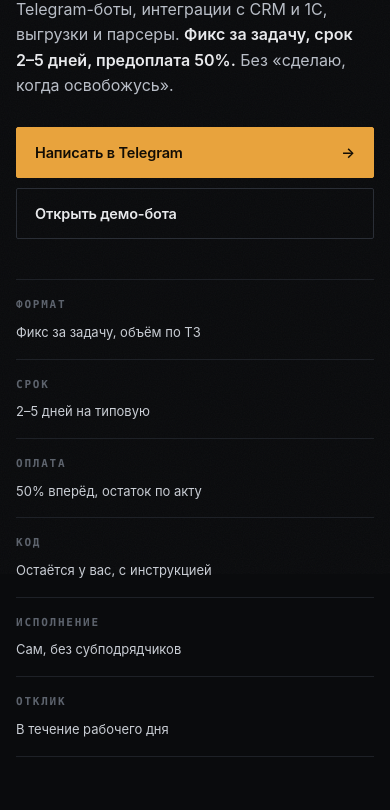
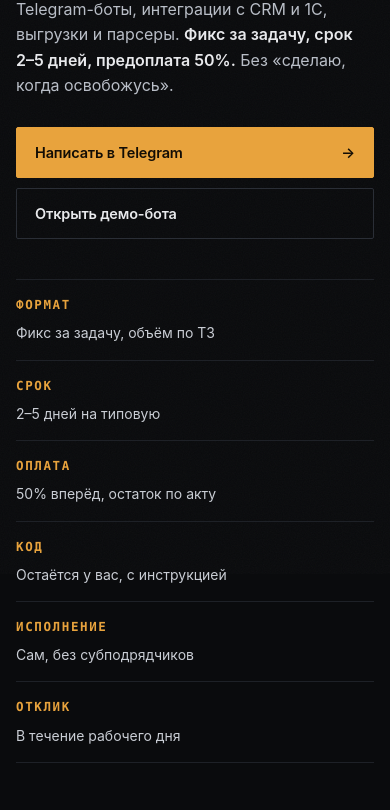
Before and after one commit to VacPit/vacpit.github.io, a plain HTML site: page index.html in a window 390 px wide. Shown: the part 270-1080 px from the top of the page. Drawn offline with Linux system fonts and the light colour scheme.

Commit message:
Site: крупнее и заметнее блок фактов в шапке

```diff
--- a/index.html
+++ b/index.html
@@ -103,13 +103,23 @@ h1 em{font-style:normal;color:var(--muted)}
 .btn.ghost:hover{border-color:#4A505B;background:rgba(255,255,255,.03);box-shadow:none}
 
 /* facts strip */
-.facts{display:flex;flex-wrap:wrap;gap:0;border-top:1px solid var(--line);border-bottom:1px solid var(--line)}
+.facts{
+  display:grid;grid-template-columns:repeat(3,minmax(0,1fr));
+  border-top:1px solid var(--line);border-bottom:1px solid var(--line);
+}
 .fact{
-  flex:1 1 190px;padding:20px 22px 20px 0;border-right:1px solid var(--line);
-  font-size:13.5px;color:var(--muted);
+  padding:22px 28px 22px 0;border-right:1px solid var(--line);
+  border-bottom:1px solid var(--line);
+  font-size:15px;line-height:1.45;color:#C9CDD4;
 }
-.fact:last-child{border-right:0}
-.fact b{display:block;font-family:var(--mono);font-size:11px;letter-spacing:.16em;text-transform:uppercase;color:var(--dim);margin-bottom:8px}
+.fact:nth-child(3n){border-right:0;padding-right:0}
+.fact:nth-child(3n+2),.fact:nth-child(3n){padding-left:28px}
+.fact:nth-child(n+4){border-bottom:0}
+.fact b{
+  display:block;font-family:var(--mono);font-size:12.5px;font-weight:600;
+  letter-spacing:.13em;text-transform:uppercase;color:var(--accent);
+  margin-bottom:9px;
+}
 .fact span{color:#C9CDD4}
 
 /* ---------- section shell ---------- */
@@ -262,8 +272,9 @@ footer{
   section{padding-top:70px}
   .shead{flex-wrap:wrap;gap:10px}
   .shead .note{margin-left:0}
-  .fact{flex:1 1 100%;border-right:0;border-bottom:1px solid var(--line);padding-right:0}
-  .fact:last-child{border-bottom:0}
+  .facts{grid-template-columns:1fr}
+  .facts .fact{padding:18px 0;border-right:0;border-bottom:1px solid var(--line)}
+  .facts .fact:last-child{border-bottom:0}
 }
 @media (max-width:720px){
   .pcard{padding:18px}
@@ -285,7 +296,7 @@ footer{
   .cta{gap:10px;margin-bottom:40px}
   .cta .btn{width:100%;justify-content:space-between}
   .facts{margin-top:8px}
-  .fact{padding:16px 0;font-size:13px}
+  .facts .fact{padding:16px 0;font-size:14px}
   section{padding-top:56px}
   .shead{margin-bottom:30px}
   .shead h2{font-size:21px}
```
